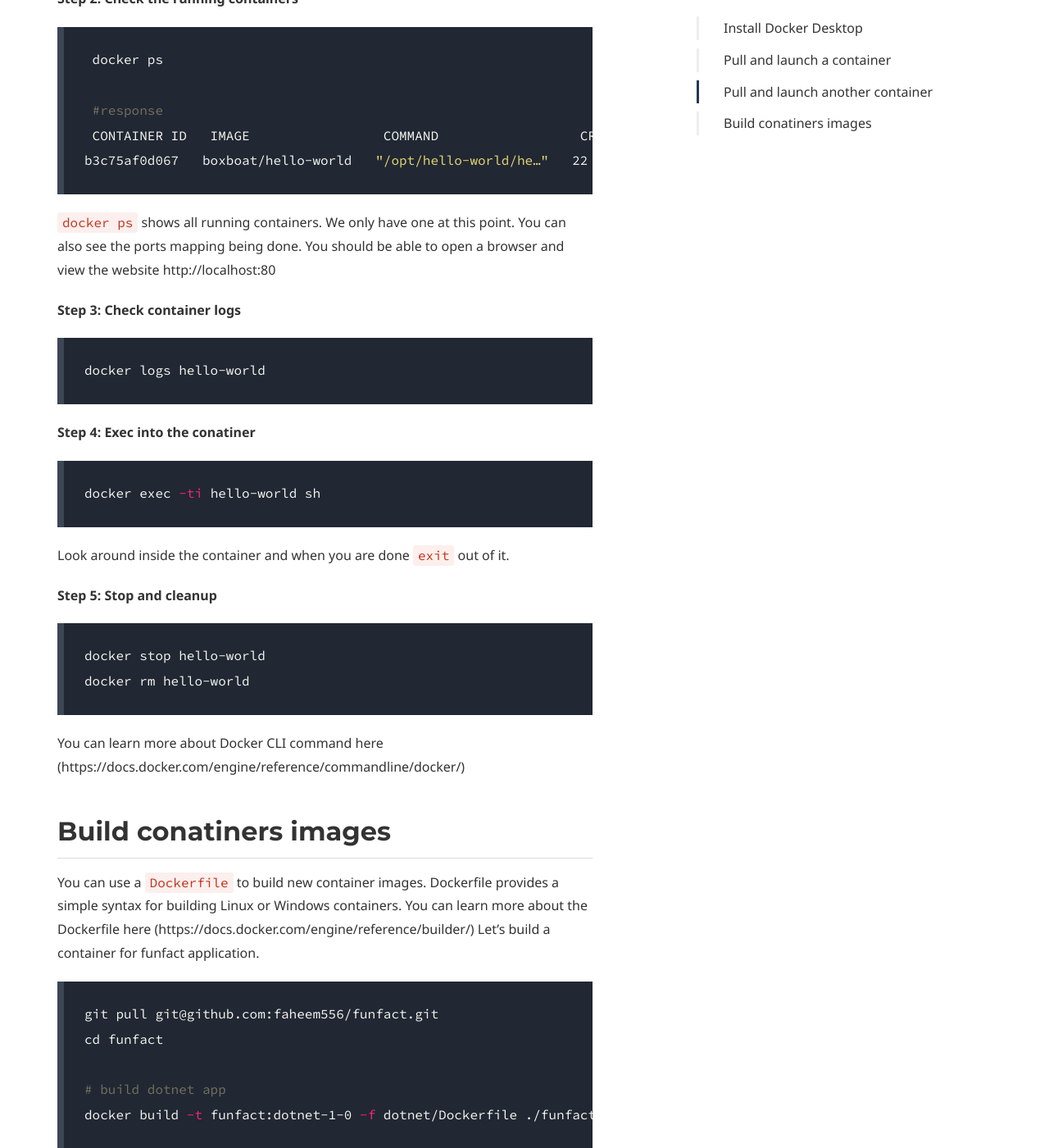
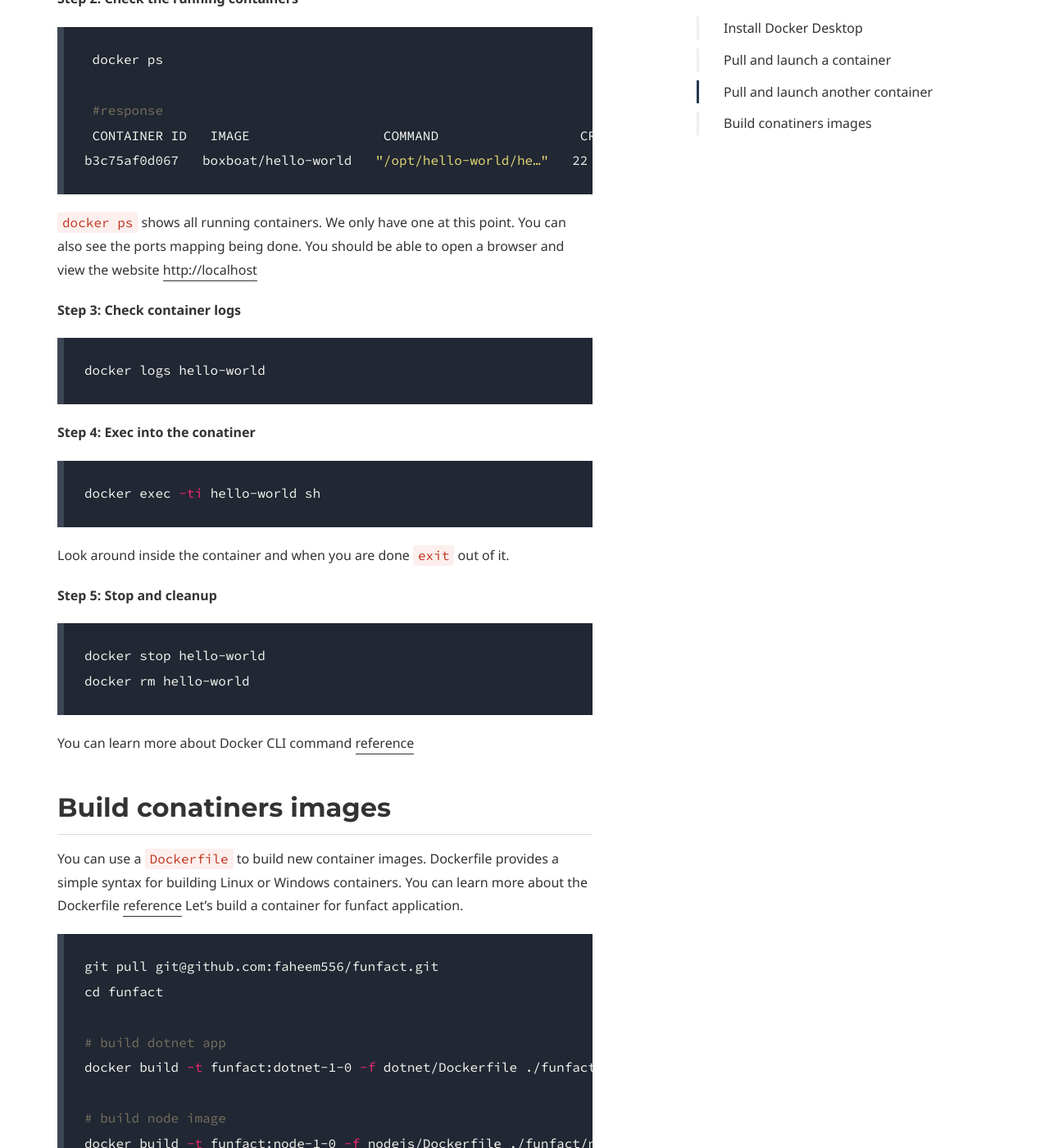
Before and after one commit to boxboat/aks-wkshp-1, a Jekyll site: the page built from lab-docker.md, in a window 1280 px wide and 1400 px high, scrolled down 3709 px. Shown: the whole window at 82% size. Built offline with Jekyll 4.4.1, drawn with Linux system fonts in a browser that asks for light colours; some web fonts are replaced; some of the changed text lies outside the part shown.

Commit message:
Formatting

````diff
--- a/lab-docker.md
+++ b/lab-docker.md
@@ -30,11 +30,11 @@ page_nav:
 
 ## Install Docker Desktop
 
-Link: https://www.docker.com/products/docker-desktop
+Link: [Docker Desktop](https://www.docker.com/products/docker-desktop)
 
 Once you have the Docker Desktop installed on your computer, launch a terminal and type the following command.
 
-```bash
+```shell
 docker version
 
 # response
@@ -72,10 +72,10 @@ Server: Docker Engine - Community
 `docker version` command shows you information regarding the client (Desktop CLI) and serer (Desktop Engine).
 
 ## Pull and launch a container
-You can pull pre-built container images from external registries such as https://hub.docker.com. Let's pull and launch an `alpine` container.
+You can pull pre-built container images from external registries such as [Docker Hub](https://hub.docker.com). Let's pull and launch an `alpine` container.
 
 **Step 1: Pull the container**
-```bash
+```shell
 docker pull alpine
 
 # response
@@ -88,7 +88,7 @@ docker.io/library/alpine:latest
 ```
 
 **Step 2: Run the container and connect shell into it**
-```bash
+```shell
 docker run --name alpine -ti alpine
 # _
 ```
@@ -97,7 +97,7 @@ Docker CLI will launch the container and you can run commands insite the Linux c
 **Step 3: Stop and delete the container**
 You can `exit` out of the shell. It will also stop the container since there was no long running process inside it. In case of other applications, for example a web server, it will continue running as long as web server process is running. Once your containe is stopped, you can remove the container instance from the system.
 
-```bash
+```shell
 docker rm alpine
 ```
 
@@ -105,7 +105,7 @@ docker rm alpine
 
 **Step 1: Let's launch a webserver container.**
 
-```bash
+```shell
 docker run --name hello-world -d -p 80:80 boxboat/hello-world
 ```
 
@@ -117,39 +117,39 @@ Notice that we didn't explicitly pull the `boxboat/hello-world` image from Docke
 
  **Step 2: Check the running containers**
 
- ```bash
+ ```shell
  docker ps
 
  #response
  CONTAINER ID   IMAGE                 COMMAND                  CREATED          STATUS          PORTS                NAMES
 b3c75af0d067   boxboat/hello-world   "/opt/hello-world/he…"   22 seconds ago   Up 18 seconds   0.0.0.0:80->80/tcp   hello-world
 ```
-`docker ps` shows all running containers. We only have one at this  point. You can also see the ports mapping being done. You should be able to open a browser and view the website http://localhost:80
+`docker ps` shows all running containers. We only have one at this  point. You can also see the ports mapping being done. You should be able to open a browser and view the website [http://localhost](http://localhost:80)
 
 **Step 3: Check container logs**
-```bash
+```shell
 docker logs hello-world
 ```
 
 **Step 4: Exec into the conatiner**
-```bash
+```shell
 docker exec -ti hello-world sh
 ```
 Look around inside the container and when you are done `exit` out of it.
 
 **Step 5: Stop and cleanup**
-```bash
+```shell
 docker stop hello-world
 docker rm hello-world
 ```
 
-You can learn more about Docker CLI command here (https://docs.docker.com/engine/reference/commandline/docker/)
+You can learn more about Docker CLI command [reference](https://docs.docker.com/engine/reference/commandline/docker/)
 
 ## Build conatiners images
 
-You can use a `Dockerfile` to build new container images. Dockerfile provides a simple syntax for building Linux or Windows containers. You can learn more about the Dockerfile here (https://docs.docker.com/engine/reference/builder/) Let's build a container for funfact application.
+You can use a `Dockerfile` to build new container images. Dockerfile provides a simple syntax for building Linux or Windows containers. You can learn more about the Dockerfile [reference](https://docs.docker.com/engine/reference/builder/) Let's build a container for funfact application.
 
-```bash
+```shell
 git pull git@github.com:faheem556/funfact.git
 cd funfact
 
@@ -164,7 +164,7 @@ docker build -t funfact:java-1-0 -f java/Dockerfile ./funfact/java
 ```
 
 Example Dockerfile
-```Dockerfile
+```dockerfile
 FROM mcr.microsoft.com/dotnet/sdk:5.0 AS build-env
 WORKDIR /app
 
@@ -188,7 +188,7 @@ Read through the code and docker files to understand the environement. It's real
 
 Let's run the application now.
 
-```bash
+```shell
 docker run --name funfactd -d --rm -p 8080:80 funfact:dotnet-1-0
 docker run --name funfactn -d --rm -p 8081:80 funfact:node-1-0
 docker run --name funfactj -d --rm -p 8082:80 funfact:java-1-0
@@ -200,7 +200,7 @@ You should have three running containers at this point. If for some reason the c
 Once the containers are up, open you browsers and try out the applications.
 
 **Cleanup**
-```bash
+```shell
 docker stop funfactd
 docker rm funfactd
 
````
